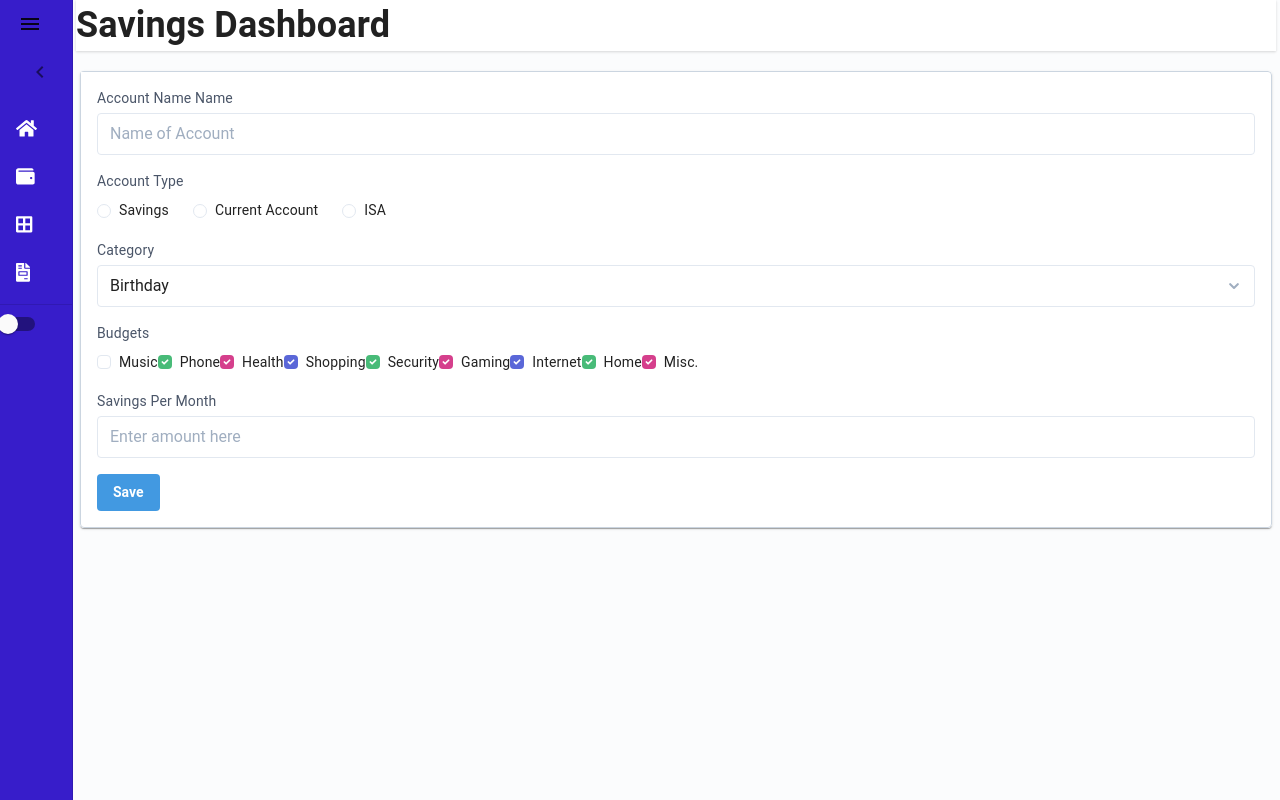
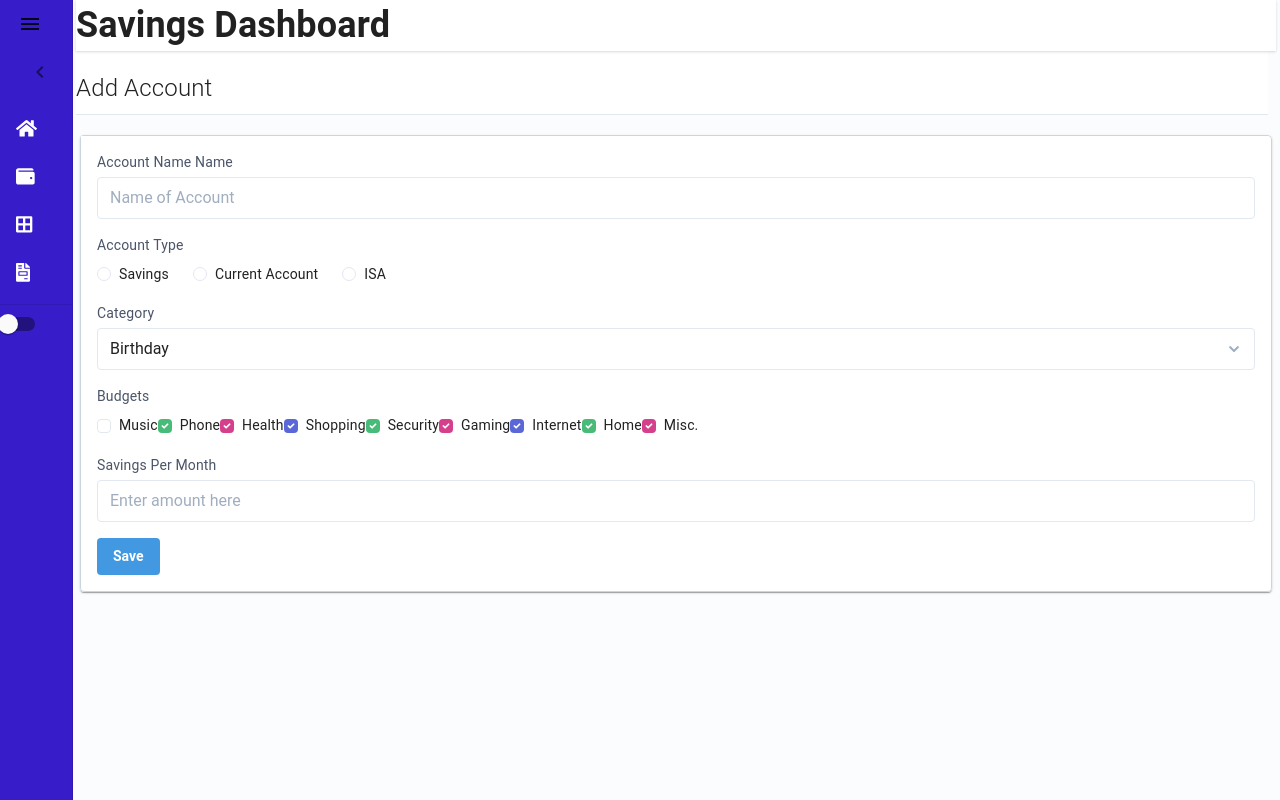
Before and after one commit to 756D6D61/New-Savings-Dashboard, a React (Create React App) app: page /addAccount in a window 1280 px wide. Built offline with nearby package versions, Linux system fonts and the light colour scheme.

Commit message:
Layout spacing

```diff
--- a/src/pages/AddAccount/index.js
+++ b/src/pages/AddAccount/index.js
@@ -2,11 +2,14 @@ import React, { Suspense } from 'react'
 import Page from '../../layout/Page'
 import AccForm from '../../components/Form'
 import Card from '@material-ui/core/Card'
+import SubDivider from '../../components/SubDivider'
 
 const AddAccount = () => {
 	return (
 		<Page>
 			<Suspense fallback={<p>Loading</p>}>
+				<SubDivider>Add Account </SubDivider>
+				<br />
 				<div class="w-full ">
 					<Card>
 						<div class="border-r border-b border-l border-gray-400  lg:border-t  bg-white rounded-b lg:rounded-r  lg:rounded-b p-4 flex flex-col justify-between leading-normal">
--- a/src/pages/Budget/index.js
+++ b/src/pages/Budget/index.js
@@ -3,11 +3,14 @@ import Page from '../../layout/Page'
 import AddButton from '../../components/AddButton'
 import Icons from '../../components/BudgetIcons'
 import Card from '@material-ui/core/Card'
+import SubDivider from '../../components/SubDivider'
 
 const Budget = () => {
 	return (
 		<Page>
 			<Suspense fallback={<p>Loading</p>}>
+				<SubDivider>Budgets</SubDivider>
+				<br />
 				<div class="flex flex-wrap">
 					<div class="w-full  mb-4 text-center">
 						<AddButton>Budget</AddButton>
--- a/src/pages/Categories/index.js
+++ b/src/pages/Categories/index.js
@@ -4,11 +4,14 @@ import Table from '../../components/Table'
 import AddButton from '../../components/AddButton'
 import Icons from '../../components/CategoryIcons'
 import Card from '@material-ui/core/Card'
+import SubDivider from '../../components/SubDivider'
 
 const Categories = () => {
 	return (
 		<Page>
 			<Suspense fallback={<p>Loading</p>}>
+				<SubDivider>Categories</SubDivider>
+				<br />
 				<div class="flex flex-wrap">
 					<div class="w-full text-center mb-4">
 						<AddButton>Categories</AddButton>
```
